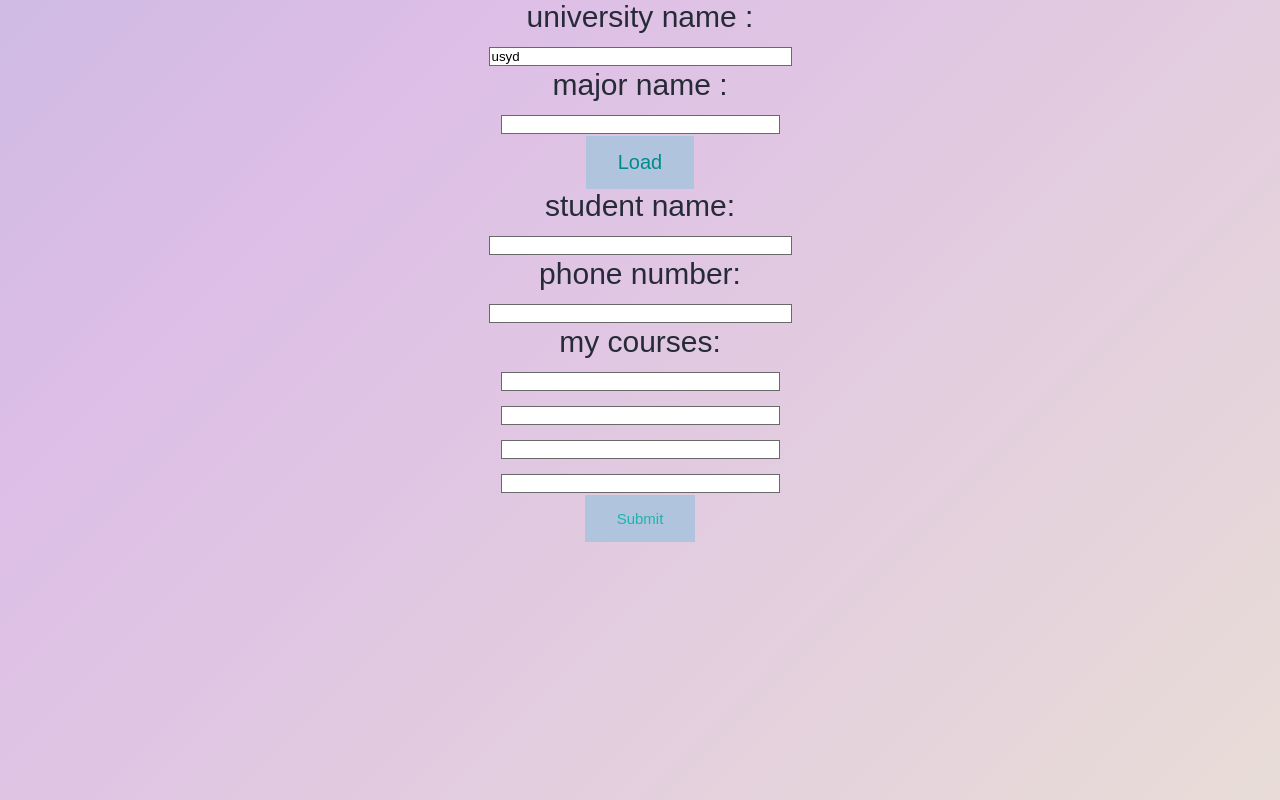
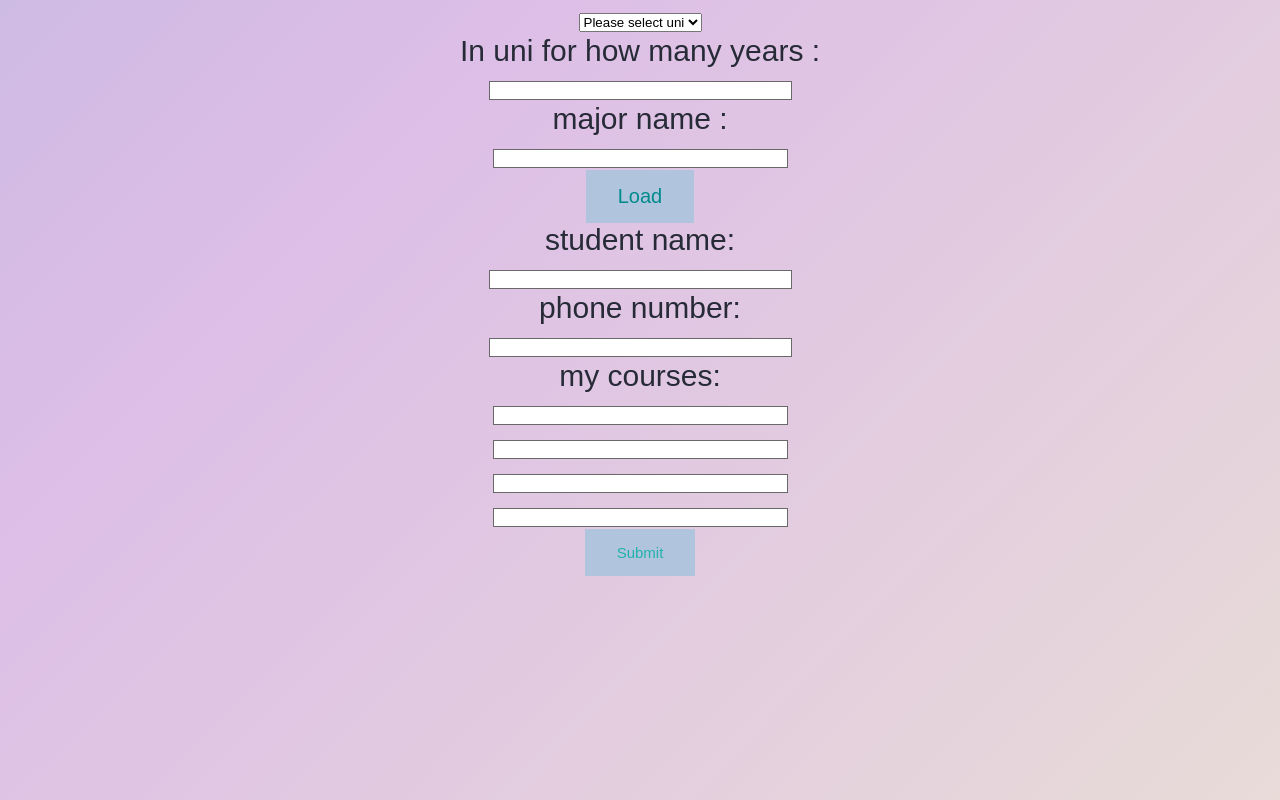
Before and after one commit to gxjxylhh/anzhinewstudents, a React (Create React App) app in the folder client/: page / in a window 1280 px wide. Built offline with nearby package versions, Linux system fonts and the light colour scheme.

Commit message:
refresh for selecting uni with button and year input

```diff
--- a/client/src/App.js
+++ b/client/src/App.js
@@ -822,6 +822,9 @@ const usydmajors = ["Accounting",
     "Voice"];
 
 
+
+
+
 const axios = require('axios');
 
 var majorforsearch = [];
@@ -831,28 +834,27 @@ class App extends Component {
     constructor(props) {
         super(props);
         this.state = {
+            year:'',
             studentname: '',
             phonenumber: '',
             searchname: '',
             majorname: '',
-            uniname: 'usyd',
+            uniname: '',
             course1: '',
             course2: '',
             course3: '',
             course4: '',
+            selectValue:'',
         };
         this.handleChange = this.handleChange.bind(this);
         this.axiosPostData = this.axiosPostData.bind(this);
         this.fetchGetData = this.fetchGetData.bind(this);
+        this.handlesSelectChange = this.handlesSelectChange.bind(this);
         //this.fetchUni = this.fetchUni.bind(this);
 
-        //maybe can be used if  uniname initialized at the first stage
-        if (this.state.uniname === "uts") majorforsearch = utsmajors
-        else if (this.state.uniname === "usyd") majorforsearch = usydmajors
-        else if (this.state.uniname === "unsw") majorforsearch = unswmajors
-        else console.log("input error");
+    }
 
-    }
+
 
 /*
     componentDidMount() {
@@ -892,7 +894,8 @@ class App extends Component {
         //process.env directs to localhost:3000 automatically
         //------------------------------------
         //this.fetchUni();
-        fetch("https://anzhinewstudents.herokuapp.com/api/search/" + event.target.majorname.value)
+        //https://anzhinewstudents.herokuapp.com/api/search/
+        fetch("https://anzhinewstudents.herokuapp.com/api/search/"+this.state.uniname +event.target.majorname.value)
             .then(res => res.json())
             .then(
                 (res) => {
@@ -946,6 +949,7 @@ class App extends Component {
             studentname: this.state.studentname,
             phonenumber: this.state.phonenumber,
             uniname: this.state.uniname,
+            year: this.state.year,
             majorname: this.state.majorname,
             course1: event.target.course1.value,
             course2: event.target.course2.value,
@@ -966,21 +970,45 @@ class App extends Component {
         //prevent may not needed?
         //event.preventDefault();
         this.setState({[event.target.name]: event.target.value});
+        //maybe can be used if  uniname initialized at the first stage
+        if (this.state.selectValue === "uts") majorforsearch = utsmajors
+        else if (this.state.selectValue === "usyd") majorforsearch = usydmajors
+        else if (this.state.selectValue === "unsw") majorforsearch = unswmajors
+        else console.log("input error");
+        console.log("oho"+this.state.selectValue);
+
     }
 
+    handlesSelectChange(event){
+        this.setState({selectValue:event.target.value});
+        this.setState({uniname:event.target.value});
+
+    }
     render() {
         let header = '';
 
         return (
             <div className="App">
+                <select
+                    defaultValue=""
+                    value={this.state.selectValue}
+                    onChange={this.handlesSelectChange}
+                >
+                    <option value="">Please select uni</option>
+                    <option value="usyd">USYD</option>
+                    <option value="uts">UTS</option>
+                    <option value="unsw">UNSW</option>
+                </select>
+
+
                 <form onSubmit={this.fetchGetData}>
-                    <label>university name :</label>
+                    <label>In uni for how many years :</label>
                     <br></br>
                     <input
-                        type='text'
-                        name='uniname'
+                        type='int'
+                        name='year'
                         size = '35'
-                        value={this.state.uniname}
+                        value={this.state.year}
                         onChange={this.handleChange}
                     />
                     <br></br>
--- a/client/src/Autocomplete.js
+++ b/client/src/Autocomplete.js
@@ -118,7 +118,7 @@ export class Autocomplete extends Component {
                 <input
                     type="search"
                     name="majorname"
-                    size = '32'
+                    size = '34'
                     onChange={onChange}
                     onKeyDown={onKeyDown}
                     value={userInput}
--- a/client/src/AutocompleteC1.js
+++ b/client/src/AutocompleteC1.js
@@ -118,7 +118,7 @@ export class AutocompleteC1 extends Component {
                 <input
                     type="search"
                     name="course1"
-                    size = '32'
+                    size = '34'
                     onChange={onChange}
                     onKeyDown={onKeyDown}
                     value={userInput}
--- a/client/src/AutocompleteC2.js
+++ b/client/src/AutocompleteC2.js
@@ -118,7 +118,7 @@ export class AutocompleteC2 extends Component {
                 <input
                     type="search"
                     name="course2"
-                    size = '32'
+                    size = '34'
                     onChange={onChange}
                     onKeyDown={onKeyDown}
                     value={userInput}
--- a/client/src/AutocompleteC3.js
+++ b/client/src/AutocompleteC3.js
@@ -118,7 +118,7 @@ export class AutocompleteC3 extends Component {
                 <input
                     type="search"
                     name="course3"
-                    size = '32'
+                    size = '34'
                     onChange={onChange}
                     onKeyDown={onKeyDown}
                     value={userInput}
--- a/client/src/AutocompleteC4.js
+++ b/client/src/AutocompleteC4.js
@@ -117,7 +117,7 @@ export class AutocompleteC4 extends Component {
                 <input
                     type="search"
                     name="course4"
-                    size = '32'
+                    size = '34'
                     onChange={onChange}
                     onKeyDown={onKeyDown}
                     value={userInput}
```
Also changed, not shown: 16 other files (tests, documents, lock files or other folders).
